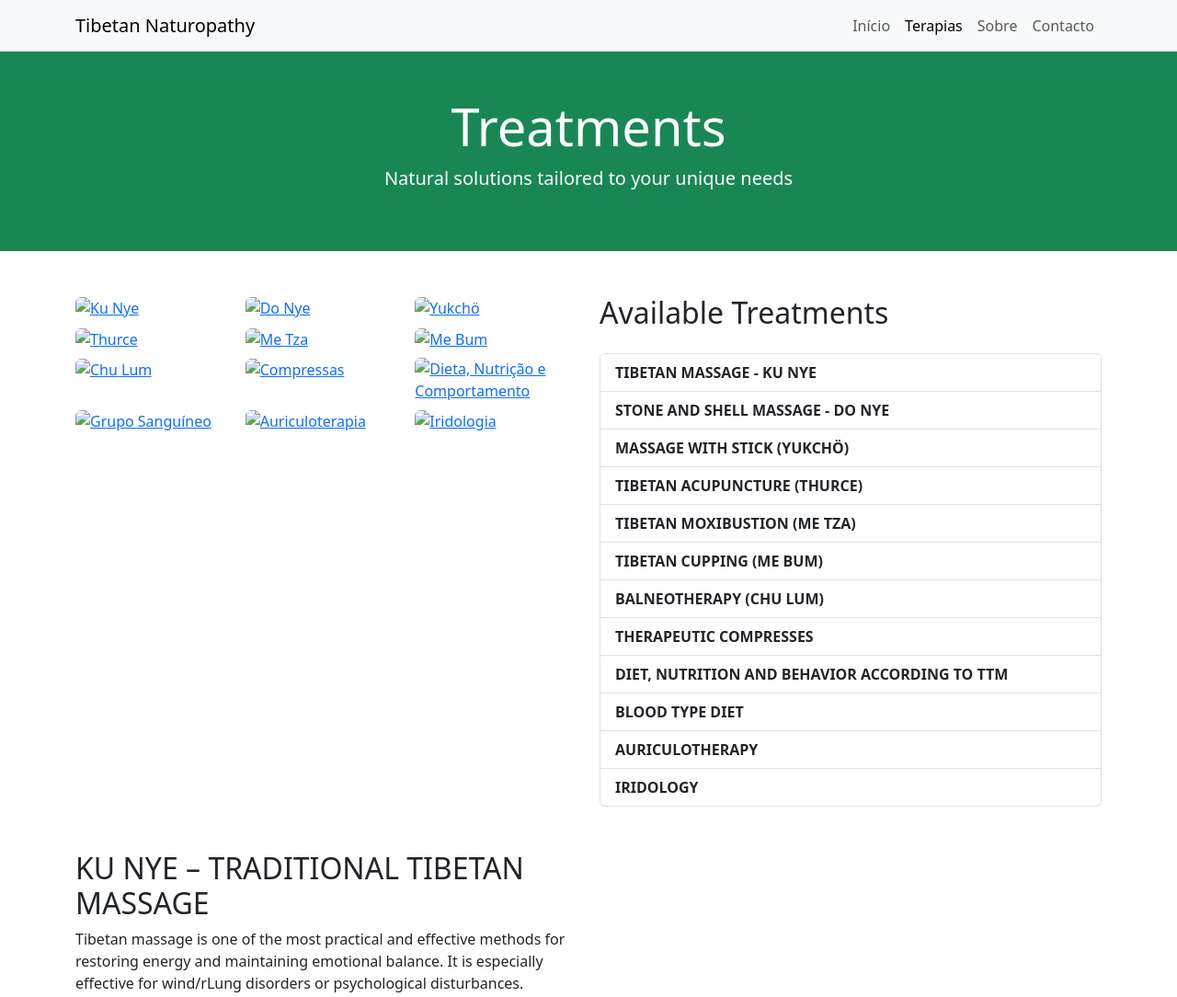
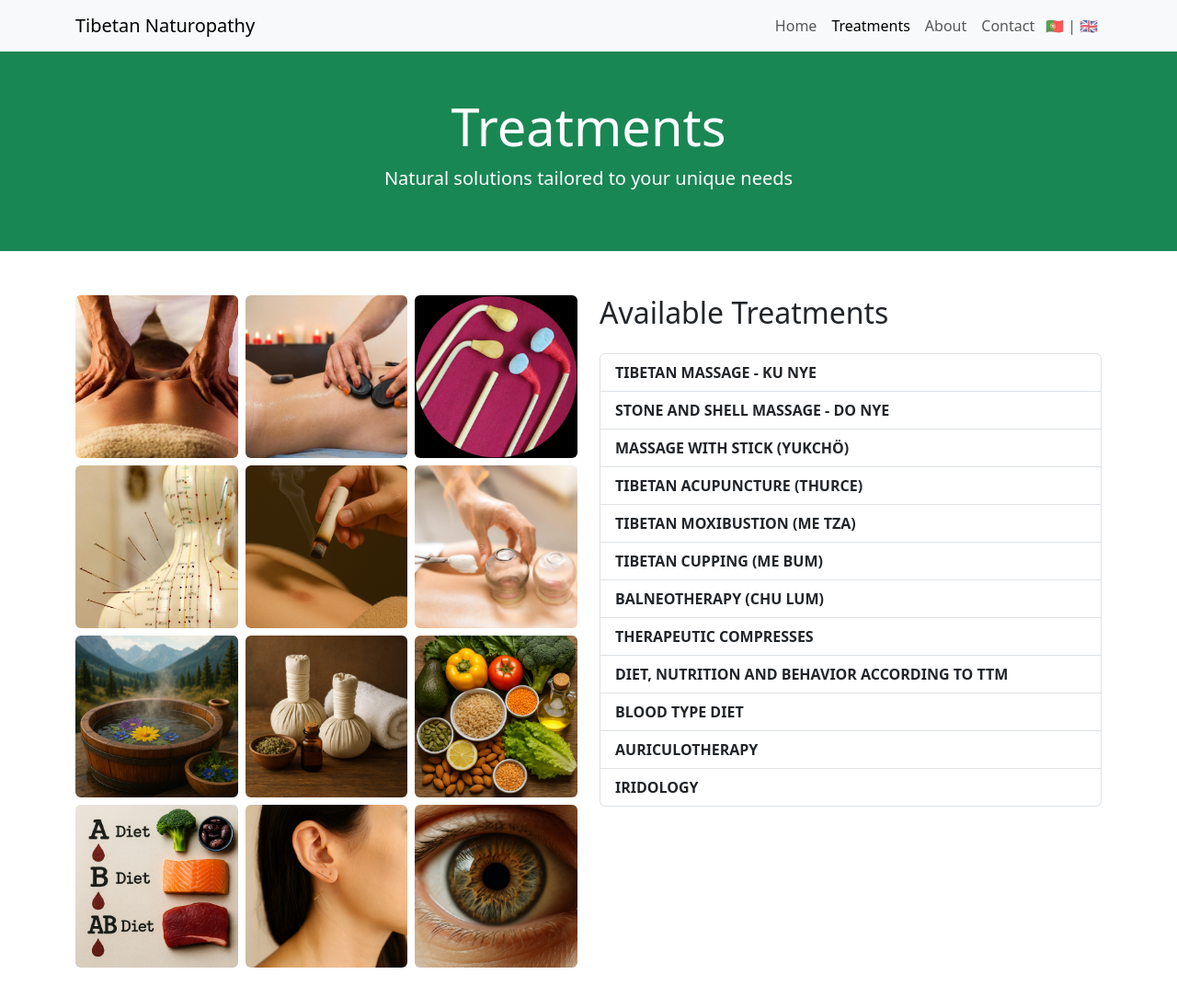
Before and after one commit to Talwar88/naturopatia, a plain HTML site: page en/treatments.html in a window 1280 px wide. Shown: the top 1084 px of the page at 92% size. Drawn offline with nearby package versions, Linux system fonts and the light colour scheme; files that its build step writes are made by us from their sources.

Commit message:
Fixed small menu mistake. Fixed pathing issues

```diff
--- a/en/treatments.html
+++ b/en/treatments.html
@@ -6,7 +6,7 @@
   <title>Treatments | Tibetan Naturopathy with Sérgio Carvalho</title>
   <meta name="description" content="Explore the various therapies offered in Tibetan Naturopathy by Sérgio Carvalho, including Ku Nye, Do Nye, Moxibustion, Tibetan Acupuncture and more. Discover natural solutions for your well-being.">
   <link href="https://cdn.jsdelivr.net/npm/bootstrap@5.3.3/dist/css/bootstrap.min.css" rel="stylesheet">
-  <link rel="stylesheet" href="css/style.css">
+  <link rel="stylesheet" href="../css/style.css">
 </head>
 <body class="page-treatments">
 	<nav class="navbar navbar-expand-lg navbar-light bg-light">
@@ -16,13 +16,20 @@
 			<span class="navbar-toggler-icon"></span>
 			</button>
 			<div class="collapse navbar-collapse" id="navbarNav">
-				<ul class="navbar-nav ms-auto">
-					<li class="nav-item"><a class="nav-link" href="index.html">Início</a></li>
-					<li class="nav-item"><a class="nav-link active" href="treatments.html">Terapias</a></li>
-					<li class="nav-item"><a class="nav-link" href="about.html">Sobre</a></li>
-					<li class="nav-item"><a class="nav-link" href="contact.html">Contacto</a></li>
-				</ul>
-			</div>
+        <ul class="navbar-nav ms-auto">
+          <li class="nav-item"><a class="nav-link" href="index.html">Home</a></li>
+          <li class="nav-item"><a class="nav-link active" href="treatments.html">Treatments</a></li>
+          <li class="nav-item"><a class="nav-link" href="about.html">About</a></li>
+          <li class="nav-item"><a class="nav-link" href="contact.html">Contact</a></li>
+
+          <!-- Lanugage Switcher -->
+          <li class="nav-item d-flex align-items-center ms-auto">
+            <a class="nav-link px-1" href="/"><strong>🇵🇹</strong></a>
+            <span class="text-muted">|</span>
+            <a class="nav-link px-1" href="/en/"><strong>🇬🇧</strong></a>
+          </li>
+        </ul>
+      </div>
 		</div>
 	</nav>
 
@@ -38,18 +45,18 @@
 		<!-- Image collage -->
 			<div class="col-md-6">
 				<div class="row g-2">
-					<div class="col-4"><a href="#ku-nye"><img src="images/ku-nye.jpg" class="img-fluid rounded" alt="Ku Nye" loading="lazy"></a></div>
-					<div class="col-4"><a href="#do-nye"><img src="images/do-nye.jpg" class="img-fluid rounded" alt="Do Nye" loading="lazy"></a></div>
-					<div class="col-4"><a href="#yukcho"><img src="images/yukcho.jpg" class="img-fluid rounded" alt="Yukchö" loading="lazy"></a></div>
-					<div class="col-4"><a href="#thurce"><img src="images/thurce.jpg" class="img-fluid rounded" alt="Thurce" loading="lazy"></a></div>
-					<div class="col-4"><a href="#moxa"><img src="images/moxa.jpg" class="img-fluid rounded" alt="Me Tza" loading="lazy"></a></div>
-					<div class="col-4"><a href="#me-bum"><img src="images/me-bum.jpg" class="img-fluid rounded" alt="Me Bum" loading="lazy"></a></div>
-					<div class="col-4"><a href="#chu-lum"><img src="images/chu-lum.jpg" class="img-fluid rounded" alt="Chu Lum" loading="lazy"></a></div>
-					<div class="col-4"><a href="#compressas"><img src="images/compressas.jpg" class="img-fluid rounded" alt="Compressas" loading="lazy"></a></div>
-					<div class="col-4"><a href="#dieta-nutricao"><img src="images/dieta-nutricao.jpg" class="img-fluid rounded" alt="Dieta, Nutrição e Comportamento" loading="lazy"></a></div>
-					<div class="col-4"><a href="#grupo-sanguineo"><img src="images/grupo-sanguineo.jpg" class="img-fluid rounded" alt="Grupo Sanguíneo" loading="lazy"></a></div>
-					<div class="col-4"><a href="#auriculoterapia"><img src="images/auriculoterapia.jpg" class="img-fluid rounded" alt="Auriculoterapia" loading="lazy"></a></div>
-					<div class="col-4"><a href="#iridologia"><img src="images/iridologia.jpg" class="img-fluid rounded" alt="Iridologia" loading="lazy"></a></div>
+					<div class="col-4"><a href="#ku-nye"><img src="../images/ku-nye.jpg" class="img-fluid rounded" alt="Ku Nye" loading="lazy"></a></div>
+					<div class="col-4"><a href="#do-nye"><img src="../images/do-nye.jpg" class="img-fluid rounded" alt="Do Nye" loading="lazy"></a></div>
+					<div class="col-4"><a href="#yukcho"><img src="../images/yukcho.jpg" class="img-fluid rounded" alt="Yukchö" loading="lazy"></a></div>
+					<div class="col-4"><a href="#thurce"><img src="../images/thurce.jpg" class="img-fluid rounded" alt="Thurce" loading="lazy"></a></div>
+					<div class="col-4"><a href="#moxa"><img src="../images/moxa.jpg" class="img-fluid rounded" alt="Me Tza" loading="lazy"></a></div>
+					<div class="col-4"><a href="#me-bum"><img src="../images/me-bum.jpg" class="img-fluid rounded" alt="Me Bum" loading="lazy"></a></div>
+					<div class="col-4"><a href="#chu-lum"><img src="../images/chu-lum.jpg" class="img-fluid rounded" alt="Chu Lum" loading="lazy"></a></div>
+					<div class="col-4"><a href="#compressas"><img src="../images/compressas.jpg" class="img-fluid rounded" alt="Compressas" loading="lazy"></a></div>
+					<div class="col-4"><a href="#dieta-nutricao"><img src="../images/dieta-nutricao.jpg" class="img-fluid rounded" alt="Dieta, Nutrição e Comportamento" loading="lazy"></a></div>
+					<div class="col-4"><a href="#grupo-sanguineo"><img src="../images/grupo-sanguineo.jpg" class="img-fluid rounded" alt="Grupo Sanguíneo" loading="lazy"></a></div>
+					<div class="col-4"><a href="#auriculoterapia"><img src="../images/auriculoterapia.jpg" class="img-fluid rounded" alt="Auriculoterapia" loading="lazy"></a></div>
+					<div class="col-4"><a href="#iridologia"><img src="../images/iridologia.jpg" class="img-fluid rounded" alt="Iridologia" loading="lazy"></a></div>
 				</div>
 			</div>
 
@@ -95,7 +102,7 @@
 			<p>The rejuvenating and restorative benefits of Tibetan massage are mentioned in various traditional Tibetan texts.</p>
 		</div>
 		<div class="col-md-6">
-			<img src="images/ku-nye.jpg" alt="Massagem Ku Nye" class="img-fluid rounded shadow" loading="lazy">
+			<img src="../images/ku-nye.jpg" alt="Massagem Ku Nye" class="img-fluid rounded shadow" loading="lazy">
 		</div>
 	</div>
 
@@ -111,7 +118,7 @@
 			</ul>
 		</div>
 		<div class="col-md-6 order-md-1">
-			<img src="images/do-nye.jpg" alt="Do Nye – Massagem com Pedras e Conchas" class="img-fluid rounded shadow" loading="lazy">
+			<img src="../images/do-nye.jpg" alt="Do Nye – Massagem com Pedras e Conchas" class="img-fluid rounded shadow" loading="lazy">
 		</div>
 	</div>
 
@@ -134,7 +141,7 @@
 			<p>These are just some of the symptoms that can be alleviated with the Yukchö technique.</p>
 		</div>
 		<div class="col-md-6">
-			<img src="images/yukcho.jpg" alt="Yukchö – Massagem com o Bastonete" class="img-fluid rounded shadow" loading="lazy">
+			<img src="../images/yukcho.jpg" alt="Yukchö – Massagem com o Bastonete" class="img-fluid rounded shadow" loading="lazy">
 		</div>
     </div>
 
@@ -146,7 +153,7 @@
 			<p>Tibetan acupuncture is a beneficial practice for all individuals, promoting balance and vitality.</p>
 		</div>
 		<div class="col-md-6 order-md-1">
-			<img src="images/thurce.jpg" alt="Thurce – Acupuntura Tibetana" class="img-fluid rounded shadow" loading="lazy">
+			<img src="../images/thurce.jpg" alt="Thurce – Acupuntura Tibetana" class="img-fluid rounded shadow" loading="lazy">
 		</div>
     </div>
 
@@ -176,7 +183,7 @@
 			<p>This therapy aims to heal Wind (rLung) disorders (issues related to stress, etc.), restore sleep, release tension, and relax both body and mind. It is widely used in Tibetan medicine.</p>
 		</div>
 		<div class="col-md-6">
-			<img src="images/moxa.jpg" alt="Me Tza – Moxabustão Tibetana" class="img-fluid rounded shadow" loading="lazy">
+			<img src="../images/moxa.jpg" alt="Me Tza – Moxabustão Tibetana" class="img-fluid rounded shadow" loading="lazy">
 		</div>
     </div>
 
@@ -202,7 +209,7 @@
 			</ul>
 		</div>
 		<div class="col-md-6 order-md-1">
-			<img src="images/me-bum.jpg" alt="Me Bum – Ventosas Tibetanas" class="img-fluid rounded shadow" loading="lazy">
+			<img src="../images/me-bum.jpg" alt="Me Bum – Ventosas Tibetanas" class="img-fluid rounded shadow" loading="lazy">
 		</div>
 	</div>
 
@@ -218,7 +225,7 @@
 			<p>Medicinal baths in Tibetan medicine are traditionally prepared with these five medicinal flowers. They have the ability to strengthen the body and balance energies, and are recommended for both ill individuals and healthy ones as a form of prevention and revitalization.</p>
 		</div>
 		<div class="col-md-6">
-			<img src="images/chu-lum.jpg" alt="Chu Lum – Balneoterapia Tibetana" class="img-fluid rounded shadow" loading="lazy">
+			<img src="../images/chu-lum.jpg" alt="Chu Lum – Balneoterapia Tibetana" class="img-fluid rounded shadow" loading="lazy">
 		</div>
 	</div>
 
@@ -252,7 +259,7 @@
 			</ul>
 		</div>
 		<div class="col-md-6 order-md-1">
-			<img src="images/compressas.jpg" alt="Compressas Terapêuticas Tibetanas" class="img-fluid rounded shadow" loading="lazy">
+			<img src="../images/compressas.jpg" alt="Compressas Terapêuticas Tibetanas" class="img-fluid rounded shadow" loading="lazy">
 		</div>
 	</div>
 
@@ -265,7 +272,7 @@
 			<p>This guidance supports the selection of foods, meal times, flavor combinations, and daily practices that promote physical, mental, and spiritual well-being.</p>
 		</div>
 		<div class="col-md-6">
-			<img src="images/dieta-nutricao.jpg" alt="Dieta, Nutrição e Comportamento" class="img-fluid rounded shadow" loading="lazy">
+			<img src="../images/dieta-nutricao.jpg" alt="Dieta, Nutrição e Comportamento" class="img-fluid rounded shadow" loading="lazy">
 		</div>
 	</div>
 
@@ -277,7 +284,7 @@
 			<p>Adopting a diet tailored to your blood type may help with digestion, weight management, inflammation reduction, and boosting vital energy. This guidance is especially helpful for those seeking a more specific and balanced dietary plan aligned with their genetic and energetic predispositions.</p>
 		</div>
 		<div class="col-md-6 order-md-1">
-			<img src="images/grupo-sanguineo.jpg" alt="Dieta do Grupo Sanguíneo" class="img-fluid rounded shadow" loading="lazy">
+			<img src="../images/grupo-sanguineo.jpg" alt="Dieta do Grupo Sanguíneo" class="img-fluid rounded shadow" loading="lazy">
 		</div>
 	</div>
 
@@ -289,7 +296,7 @@
 			<p>Small stimuli are applied using fine needles, magnetic beads, or seeds, which remain on the ear for several days. This technique promotes the body's self-regulation, and is safe, non-invasive, and highly effective as a therapeutic support.</p>
 		</div>
 		<div class="col-md-6">
-			<img src="images/auriculoterapia.jpg" alt="Auriculoterapia" class="img-fluid rounded shadow" loading="lazy">
+			<img src="../images/auriculoterapia.jpg" alt="Auriculoterapia" class="img-fluid rounded shadow" loading="lazy">
 		</div>
 	</div>
 
@@ -301,7 +308,7 @@
 			<p>This analysis does not replace clinical examinations, but it is a valuable tool for understanding hereditary tendencies, constitutional weaknesses, and areas of the body that may require preventive attention or natural treatment.</p>
 		</div>
 		<div class="col-md-6 order-md-1">
-			<img src="images/iridologia.jpg" alt="Iridologia" class="img-fluid rounded shadow" loading="lazy">
+			<img src="../images/iridologia.jpg" alt="Iridologia" class="img-fluid rounded shadow" loading="lazy">
 		</div>
 	</div>
 
@@ -316,6 +323,6 @@
 </footer>
 
 <script src="https://cdn.jsdelivr.net/npm/bootstrap@5.3.3/dist/js/bootstrap.bundle.min.js"></script>
-<script src="js/main.js"></script>
+<script src="../js/main.js"></script>
 </body>
 </html>
```
Also changed, not shown: en/about.html (+10 -3 lines), en/contact.html (+10 -4 lines), en/index.html (+2 -2 lines).
